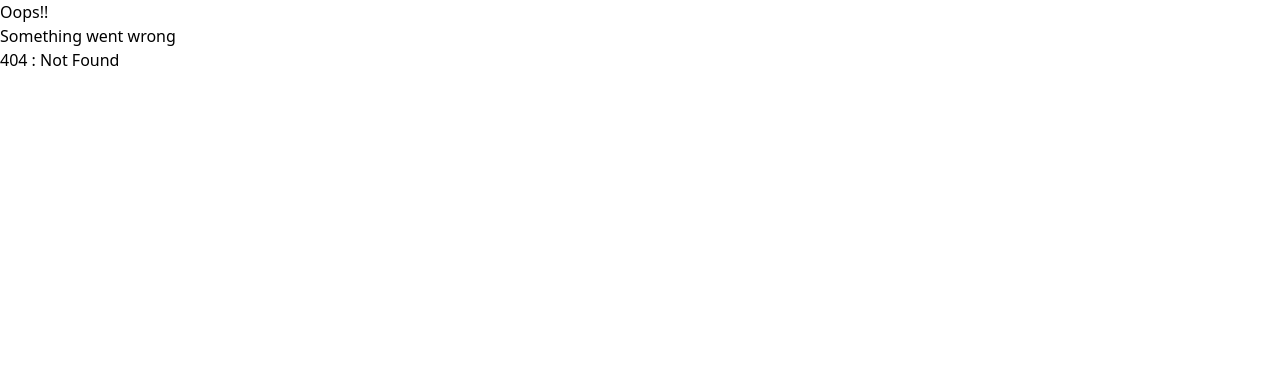
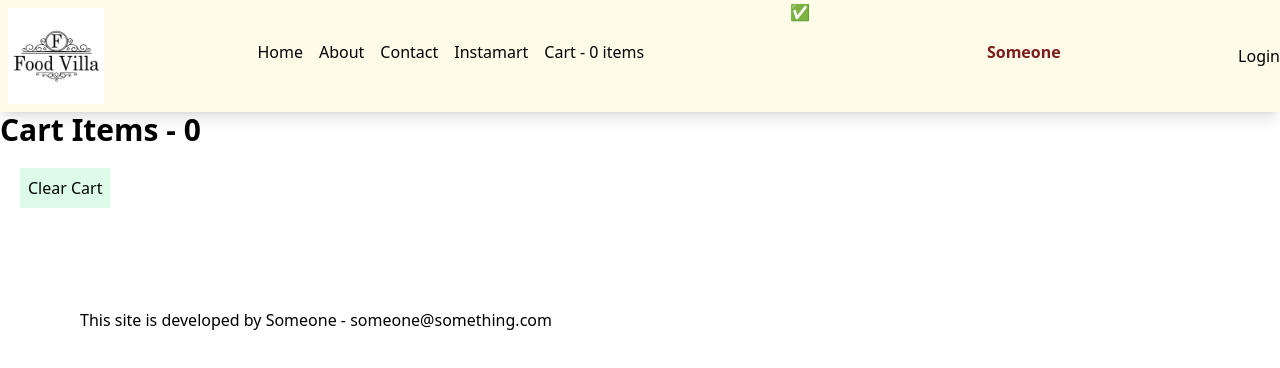
Before and after one commit to iankitvarshney/react-practice, a React (Vite) app: page /cart in a window 1280 px wide. Before the commit this address had no page. Shown: the top 368 px of the page. Built offline with nearby package versions, Linux system fonts and the light colour scheme.

Commit message:
created cart component

```diff
--- a/package.json
+++ b/package.json
@@ -26,8 +26,10 @@
     "tailwindcss": "^3.3.3"
   },
   "dependencies": {
+    "@reduxjs/toolkit": "^1.9.5",
     "react": "^18.2.0",
     "react-dom": "^18.2.0",
+    "react-redux": "^8.1.2",
     "react-router-dom": "^6.15.0"
   },
   "browserslist": [
--- /dev/null
+++ b/src/components/Cart.js
@@ -0,0 +1,32 @@
+import { useDispatch, useSelector } from "react-redux";
+import FoodItem from "./FoodItem";
+import { clearCart } from "../utils/cartSlice";
+
+const Cart = () => {
+  const cartItems = useSelector((store) => store.cart.items);
+
+  const dispatch = useDispatch();
+
+  const handleClearCart = () => {
+    dispatch(clearCart());
+  };
+
+  return (
+    <div>
+      <h1 className="font-bold text-3xl">Cart Items - {cartItems.length}</h1>
+      <button
+        className="bg-green-100 p-2 m-5"
+        onClick={() => handleClearCart()}
+      >
+        Clear Cart
+      </button>
+      <div className="flex">
+        {cartItems.map((item) => (
+          <FoodItem key={item.id} {...item} />
+        ))}
+      </div>
+    </div>
+  );
+};
+
+export default Cart;
--- /dev/null
+++ b/src/components/FoodItem.js
@@ -0,0 +1,14 @@
+import { IMG_CDN_URL } from "../constants";
+
+const FoodItem = ({ name, description, cloudinaryImageId, price }) => {
+  return (
+    <div className="w-56 p-2 m-2 shadow-lg bg-pink-50">
+      <img src={IMG_CDN_URL + cloudinaryImageId} />
+      <h2 className="font-bold text-xl">{name}</h2>
+      <h3>{description}</h3>
+      <h4>Rupees: {price / 100}</h4>
+    </div>
+  );
+};
+
+export default FoodItem;
--- a/src/components/Header.js
+++ b/src/components/Header.js
@@ -3,6 +3,7 @@ import Logo from "../assets/img/foodvilla.png";
 import { Link } from "react-router-dom";
 import useOnline from "../utils/useOnline";
 import UserContext from "../utils/UserContext";
+import { useSelector } from "react-redux";
 
 const Title = () => (
   <Link to="/">
@@ -16,6 +17,9 @@ const Header = () => {
   const isOnline = useOnline();
 
   const { user } = useContext(UserContext);
+
+  const cartItems = useSelector((store) => store.cart.items);
+  // console.log(cartItems);
 
   return (
     <div className="flex justify-between bg-pink-50 shadow-lg sm:bg-blue-50 md:bg-yellow-50">
@@ -31,9 +35,11 @@ const Header = () => {
           <Link to="/contact">
             <li className="px-2">Contact</li>
           </Link>
-          <li className="px-2">Cart</li>
           <Link to="/instamart">
             <li className="px-2">Instamart</li>
+          </Link>
+          <Link to="/cart">
+            <li className="px-2">Cart - {cartItems.length} items</li>
           </Link>
         </ul>
       </div>
--- a/src/components/RestaurantMenu.js
+++ b/src/components/RestaurantMenu.js
@@ -3,6 +3,8 @@ import { useParams } from "react-router-dom";
 import { IMG_CDN_URL } from "../constants";
 import Shimmer from "./Shimmer";
 import useRestaurant from "../utils/useRestaurant";
+import { useDispatch } from "react-redux";
+import { addItem } from "../utils/cartSlice";
 
 const RestaurantMenu = () => {
   const { resId } = useParams();
@@ -11,10 +13,16 @@ const RestaurantMenu = () => {
 
   const restaurant = useRestaurant(resId);
 
+  const dispatch = useDispatch();
+
+  const addFoodItem = (item) => {
+    dispatch(addItem(item));
+  };
+
   return !restaurant ? (
     <Shimmer />
   ) : (
-    <div className="menu">
+    <div className="flex">
       <div>
         <h1>Restaurant Id : {resId}</h1>
         <h2>{restaurant?.cards[0]?.card?.card?.info?.name}</h2>
@@ -30,7 +38,7 @@ const RestaurantMenu = () => {
         <h2>{restaurant?.cards[0]?.card?.card?.info?.avgRating}</h2>
         <h2>{restaurant?.cards[0]?.card?.card?.info?.costForTwo}</h2>
       </div>
-      <div>
+      <div className="p-5">
         <h1>Menu</h1>
         <ul>
           {restaurant?.cards[2]?.groupedCard?.cardGroupMap?.REGULAR?.cards?.map(
@@ -43,6 +51,12 @@ const RestaurantMenu = () => {
                       ? card?.card?.card?.itemCards?.map((card) => (
                           <li key={card?.card?.info?.id}>
                             {card?.card?.info?.name}
+                            <button
+                              className="p-1 bg-green-100"
+                              onClick={() => addFoodItem(card?.card?.info)}
+                            >
+                              Add
+                            </button>
                           </li>
                         ))
                       : null}
--- /dev/null
+++ b/src/utils/cartSlice.js
@@ -0,0 +1,23 @@
+import { createSlice } from "@reduxjs/toolkit";
+
+const cartSlice = createSlice({
+  name: "cart",
+  initialState: {
+    items: [],
+  },
+  reducers: {
+    addItem: (state, action) => {
+      state.items.push(action.payload);
+    },
+    removeItem: (state) => {
+      state.items.pop();
+    },
+    clearCart: (state) => {
+      state.items = [];
+    },
+  },
+});
+
+export const { addItem, removeItem, clearCart } = cartSlice.actions;
+
+export default cartSlice.reducer;
--- /dev/null
+++ b/src/utils/store.js
@@ -0,0 +1,10 @@
+import { configureStore } from "@reduxjs/toolkit";
+import cartSlice from "./cartSlice";
+
+const store = configureStore({
+  reducer: {
+    cart: cartSlice,
+  },
+});
+
+export default store;
```
Also changed, not shown: src/App.js (+9 -0 lines), 1 other file (tests, documents, lock files or other folders).
